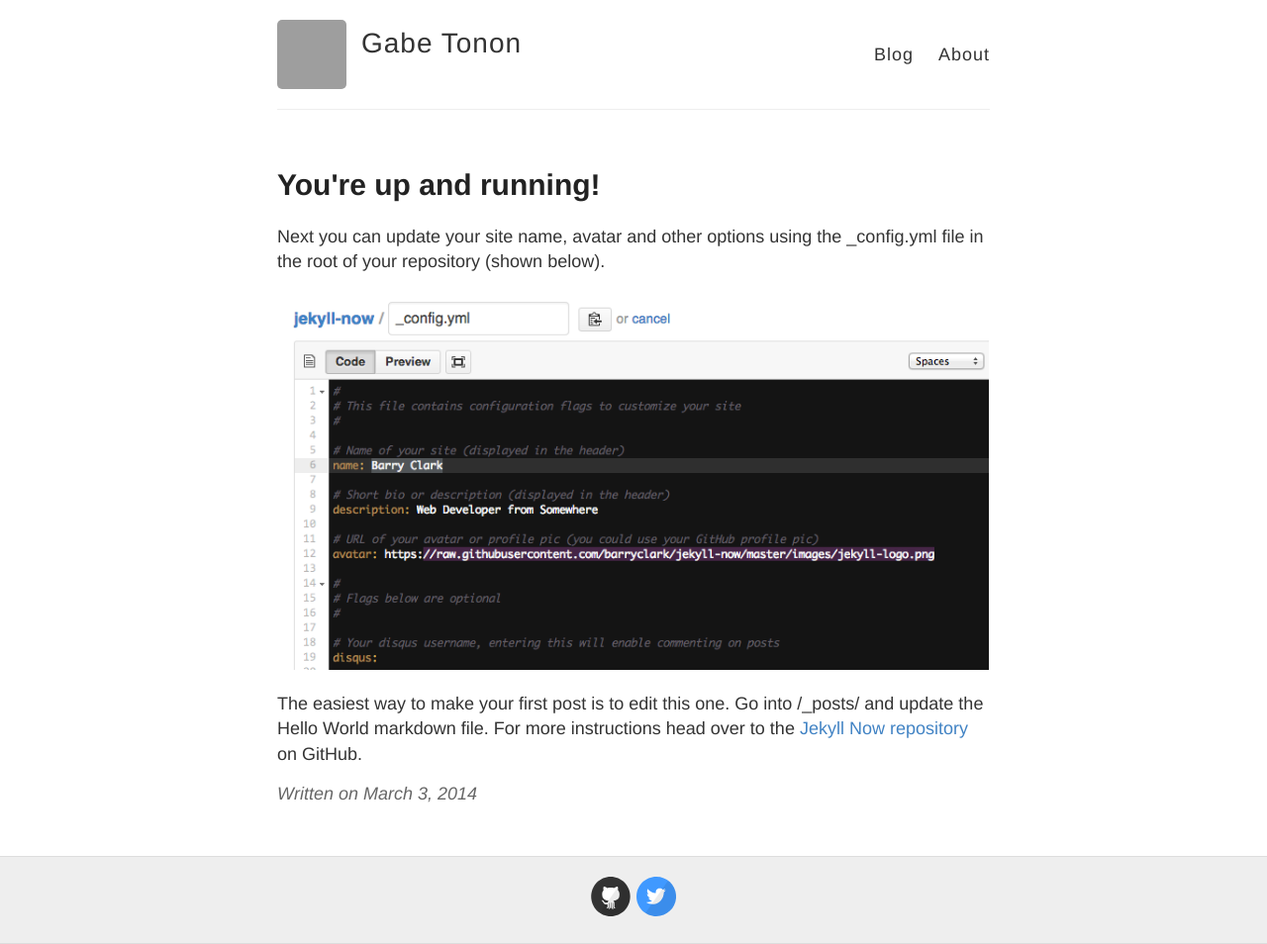
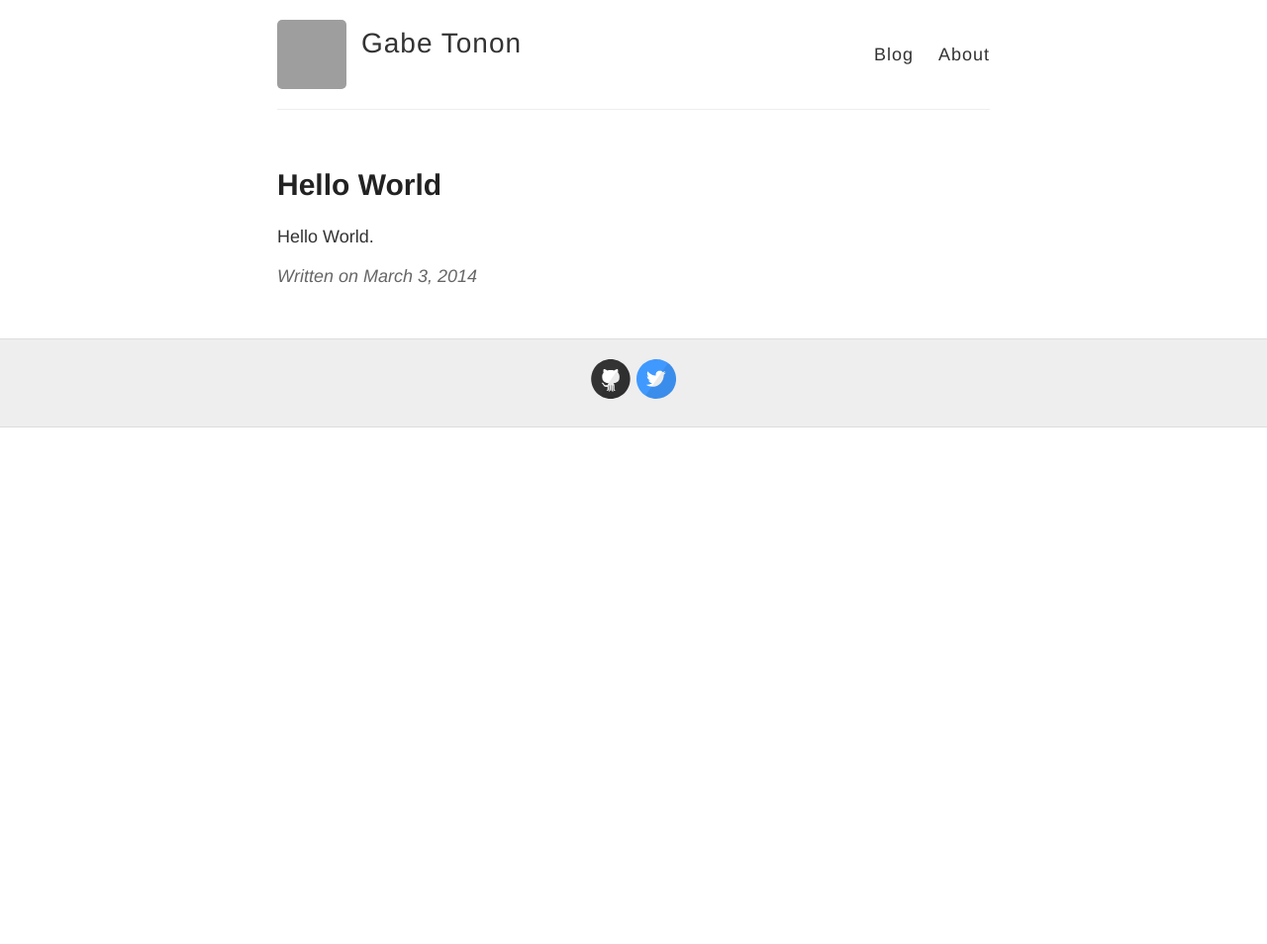
Before and after one commit to gaapt/gaapt.github.io, a Jekyll site: the page built from _posts/2014-3-3-Hello-World.md, in a window 1280 px wide. Shown: the whole page at 99% size. Built offline with Jekyll 4.4.1, drawn with Linux system fonts in a browser that asks for light colours; Markdown is read by kramdown in place of the engine named in the settings; after the commit the page ends 900 px from its top, so only the background shows below that; grey boxes are pictures that could not be loaded.

Commit message:
Update 2014-3-3-Hello-World.md

```diff
--- a/_posts/2014-3-3-Hello-World.md
+++ b/_posts/2014-3-3-Hello-World.md
@@ -1,10 +1,7 @@
 ---
 layout: post
-title: You're up and running!
+title: Hello World
 ---
 
-Next you can update your site name, avatar and other options using the _config.yml file in the root of your repository (shown below).
 
-![_config.yml]({{ site.baseurl }}/images/config.png)
-
-The easiest way to make your first post is to edit this one. Go into /_posts/ and update the Hello World markdown file. For more instructions head over to the [Jekyll Now repository](https://github.com/barryclark/jekyll-now) on GitHub.
+Hello World.
```
